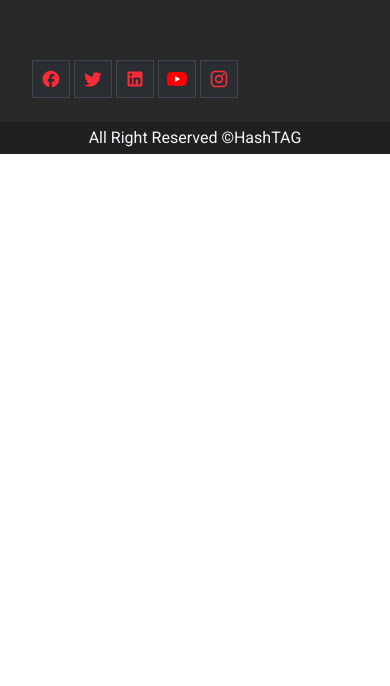
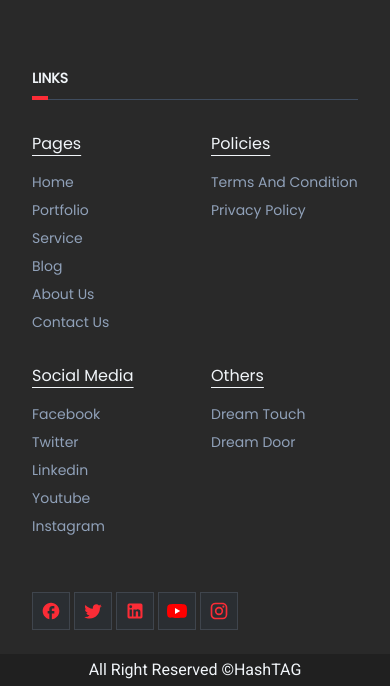
Before and after one commit to JavaScriptForEverything/dream-touch-portfolio, a Next.js app: page /contact-us in a window 390 px wide. Shown: the part 1091-1777 px from the top of the page. Before the commit the page ends 1245 px from the top, so only its background shows below. Built offline with nearby package versions, Linux system fonts and the light colour scheme; grey boxes are pictures that could not be loaded.

Commit message:
added footer links

```diff
--- a/components/footer.tsx
+++ b/components/footer.tsx
@@ -1,6 +1,6 @@
 import { ArrowRightIcon } from '@/icons'
 import FooterBlock from './footer/footerBlock'
-import { contactInfo, socialMediaItems } from '@/data'
+import { contactInfo, footerLinkItems, socialMediaItems } from '@/data'
 import { EmbeddedMap } from '@/components'
 import WhatsappChat from './whatsappChat'
 
@@ -68,6 +68,30 @@ export const Footer = ({ className }: Props) => {
 				</FooterBlock>
 			</div>
 
+			<div className="container mx-auto px-8 lg:px-20 grid grid-cols-1 gap-4">
+				<FooterBlock title='Links'>
+					<div className="grid grid-cols-2 md:grid-cols-4 lg:grid-cols-6 gap-8">
+						{footerLinkItems.map((link) => (
+							<div key={link.title} className="flex flex-col gap-4">
+								<p className='underline underline-offset-6'>{link.title}</p>
+								<ul className="flex flex-col gap-2">
+									{link.child.map(({ label, href }) => (
+										<li key={label} className="text-sm text-slate-400 hover:text-slate-300/90">
+											<a href={href} className="flex items-center gap-2 capitalize truncate ">
+												{label}
+											</a>
+										</li>
+									))}
+								</ul>
+
+							</div>
+						))}
+					</div>
+
+				</FooterBlock>
+			</div>
+
+
 
 			<div className="container mx-auto px-8 lg:px-20 my-6 flex items-center gap-1 rounded-sm">
 				{socialMediaItems.map(({ label, path, Icon }) => (
@@ -84,6 +108,7 @@ export const Footer = ({ className }: Props) => {
 
 			<WhatsappChat />
 
+
 			<p className='py-1 bg-[rgb(32,32,32)] text-center' >
  				All Right Reserved &copy;HashTAG
 			</p>
--- a/data/footer.ts
+++ b/data/footer.ts
@@ -1,4 +1,5 @@
 import { PhoneIcon, EmailIcon, LocationIcon, FacebookIcon, TwitterIcon, LinkedInIcon, YoutubeIcon, InstagramIcon } from '@/icons'
+import { headerNavItems } from './header'
 
 export const contactInfo = [
 	{
@@ -31,3 +32,54 @@ export const socialMediaItems = [
 	{ label: 'youtube',  	Icon: YoutubeIcon, 	path: 'https://www.youtube.com/channel/UCmflcWW7bGBvkDQmElTwGFw' },
 	{ label: 'instagram', Icon: InstagramIcon, path: 'https://www.instagram.com/dreamtouchbd' },
 ]
+
+
+
+export const footerLinkItems = [
+	{
+		title: 'Pages',
+		child: headerNavItems.map(({ label, path }) => ({
+			label,
+			placeholder: label,
+			href: path,
+		})),
+	},
+	{
+		title: 'Policies',
+		child: [
+			{
+				label: 'terms and conditions',
+				placeholder:'terms and conditions',
+				href: 'terms-and-conditions',
+			},
+			{
+				label: 'privacy policy',
+				placeholder:'privacy policy',
+				href: 'privacy-policy',
+			},
+		],
+	},
+	{
+		title: 'Social Media',
+		child: socialMediaItems.map(({ label, path }) => ({
+			label,
+			placeholder: label,
+			href: path,
+		})),
+	},
+	{
+		title: 'Others',
+		child: [
+			{
+				label: 'dream touch',
+				placeholder:'https://dreamtouch-bd.com/',
+				href: 'https://dreamtouch-bd.com/',
+			},
+			{
+				label: 'dream door',
+				placeholder:'https://dreamdoor.com.bd/',
+				href: 'https://dreamdoor.com.bd/',
+			},
+		],
+	},
+]
--- a/data/header.ts
+++ b/data/header.ts
@@ -11,18 +11,18 @@ export const headerNavItems = [
 	// { label: 'e-catalogue', path: '/e-catalogue', Icon: ArticleIcon },
 ]
 
-export const cartLabel = 'my cart' 	// based on cartLabel => <Badge> <CartIcon /> </Badge>
+// export const cartLabel = 'my cart' 	// based on cartLabel => <Badge> <CartIcon /> </Badge>
 
-export const topRightConrnerMenuItems = [
-	{ label: 'profile', path: '/profile', Icon: PersonIcon },
-	{ label: 'orders', 	path: '/order', 	Icon: HeartIcon },
-	{ label: cartLabel, path: '/cart', 		Icon: CartIcon,  },
-]
+// export const topRightConrnerMenuItems = [
+// 	{ label: 'profile', path: '/profile', Icon: PersonIcon },
+// 	{ label: 'orders', 	path: '/order', 	Icon: HeartIcon },
+// 	{ label: cartLabel, path: '/cart', 		Icon: CartIcon,  },
+// ]
 
-export const secondHeaderMenuItems = [
-	{ label: 'all categories', 	path: '/category', 		Icon: PersonIcon },
-	{ label: 'mobile phones', 	path: '/phone', 			Icon: HeartIcon },
-	{ label: 'laptop & desktops', path: '/computer', 	Icon: HeartIcon },
-	{ label: 'PC games', 				path: '/games', 			Icon: HeartIcon },
-	{ label: 'home & funitures', path: '/funitures', 	Icon: HeartIcon },
-]
+// export const secondHeaderMenuItems = [
+// 	{ label: 'all categories', 	path: '/category', 		Icon: PersonIcon },
+// 	{ label: 'mobile phones', 	path: '/phone', 			Icon: HeartIcon },
+// 	{ label: 'laptop & desktops', path: '/computer', 	Icon: HeartIcon },
+// 	{ label: 'PC games', 				path: '/games', 			Icon: HeartIcon },
+// 	{ label: 'home & funitures', path: '/funitures', 	Icon: HeartIcon },
+// ]
```
